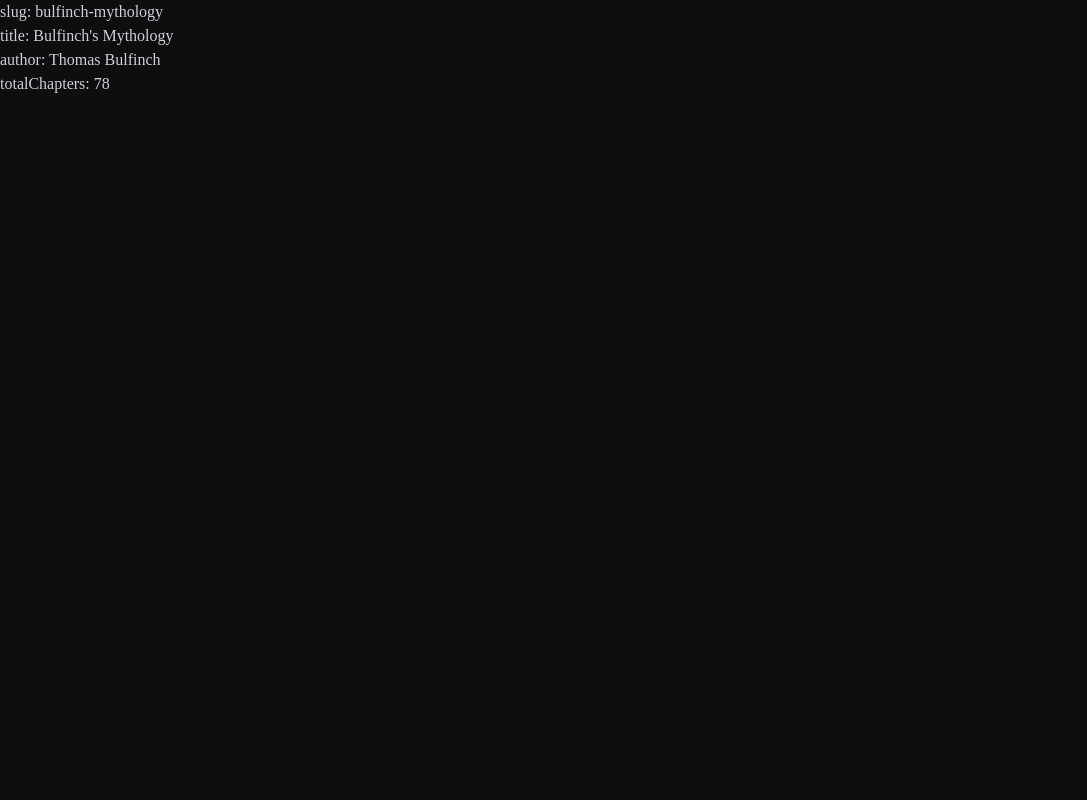
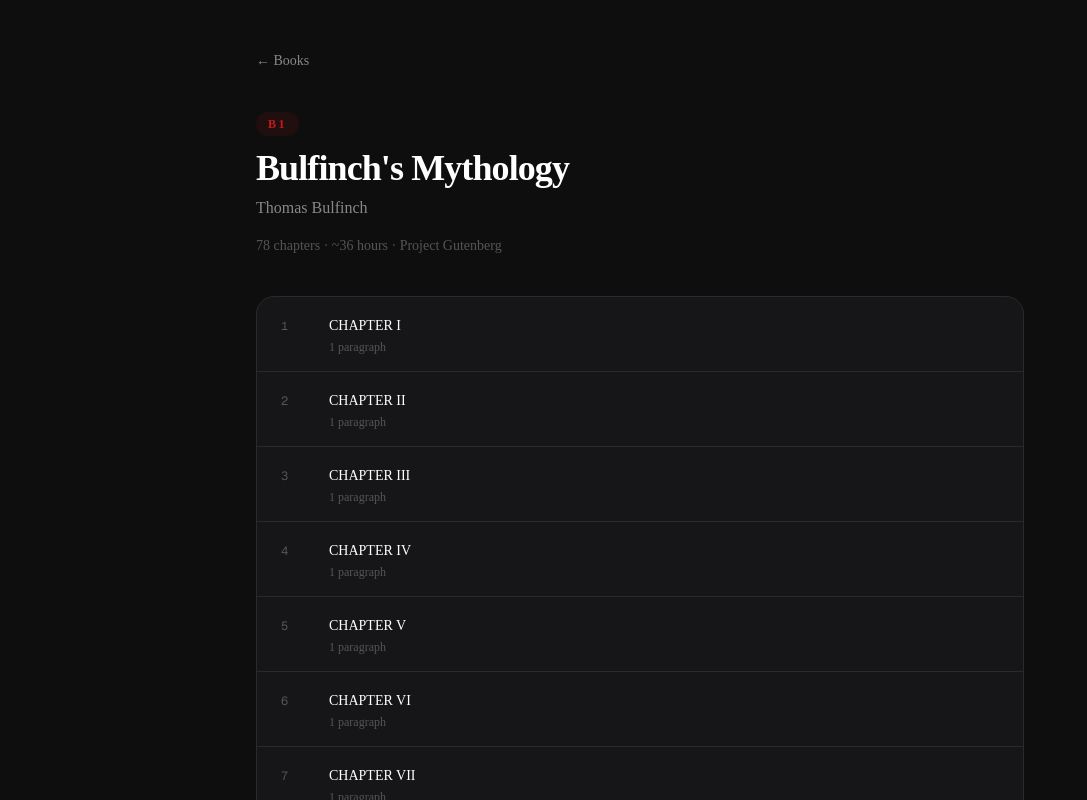
Before and after one commit to eliasperezdev/app-english-conversational, a Next.js app: page /books/bulfinch-mythology in a window 1280 px wide. Shown: the top 800 px of the page, without its empty margins (0-1087 px from the left). Built offline with nearby package versions, Linux system fonts and the light colour scheme.

Commit message:
page books

```diff
--- a/app/books/[slug]/page.tsx
+++ b/app/books/[slug]/page.tsx
@@ -1,9 +1,15 @@
+import Link from 'next/link'
 import { notFound } from 'next/navigation'
 import { getAllBooksMetadata, getBook } from '@/lib/books'
 
 export async function generateStaticParams() {
   const books = await getAllBooksMetadata()
   return books.map((b) => ({ slug: b.slug }))
+}
+
+function formatTime(minutes: number): string {
+  if (minutes < 60) return `~${minutes} min`
+  return `~${Math.round(minutes / 60)} hours`
 }
 
 interface Props {
@@ -16,11 +22,57 @@
   if (!book) notFound()
 
   return (
-    <main>
-      <p>slug: {book.slug}</p>
-      <p>title: {book.title}</p>
-      <p>author: {book.author}</p>
-      <p>totalChapters: {book.totalChapters}</p>
+    <main className="min-h-screen bg-[#0e0e0f] px-6 py-12">
+      <div className="max-w-3xl mx-auto">
+
+        {/* Back */}
+        <Link
+          href="/books"
+          className="inline-flex items-center gap-1.5 text-[#888] text-sm hover:text-white transition-colors mb-10"
+        >
+          ← Books
+        </Link>
+
+        {/* Header */}
+        <div className="mb-10">
+          <span className="inline-block text-xs font-bold uppercase tracking-[0.2em] text-[#C41A1A] bg-[#C41A1A]/10 rounded-full px-3 py-1 mb-3">
+            {book.level}
+          </span>
+          <h1 className="text-3xl md:text-4xl font-bold text-white tracking-tight mb-2">
+            {book.title}
+          </h1>
+          <p className="text-[#888] text-base mb-4">{book.author}</p>
+          <p className="text-[#555] text-sm">
+            {book.totalChapters} chapters · {formatTime(book.estimatedMinutes)} · {book.source}
+          </p>
+        </div>
+
+        {/* Chapter list */}
+        <div className="rounded-2xl border border-[#2a2a2e] bg-[#161618] divide-y divide-[#2a2a2e] overflow-hidden">
+          {book.chapters.map((chapter) => (
+            <Link
+              key={chapter.number}
+              href={`/books/${slug}/${chapter.number}`}
+              className="flex items-baseline gap-4 px-6 py-4 hover:bg-[#1c1c1f] transition-colors group"
+            >
+              <span className="text-xs font-mono text-[#555] w-8 shrink-0 group-hover:text-[#888] transition-colors">
+                {chapter.number}
+              </span>
+              <div className="min-w-0">
+                <span className="text-sm font-medium text-white">
+                  {chapter.heading}
+                  {chapter.title && (
+                    <span className="text-[#d0d0d5] font-normal"> — {chapter.title}</span>
+                  )}
+                </span>
+                <span className="block text-xs text-[#555] mt-0.5">
+                  {chapter.paragraphs.length} {chapter.paragraphs.length === 1 ? 'paragraph' : 'paragraphs'}
+                </span>
+              </div>
+            </Link>
+          ))}
+        </div>
+      </div>
     </main>
   )
 }
--- a/app/books/page.tsx
+++ b/app/books/page.tsx
@@ -1,14 +1,59 @@
+import Link from 'next/link'
 import { getAllBooksMetadata } from '@/lib/books'
+
+function formatTime(minutes: number): string {
+  if (minutes < 60) return `~${minutes} min`
+  return `~${Math.round(minutes / 60)} hours`
+}
 
 export default async function BooksPage() {
   const books = await getAllBooksMetadata()
 
   return (
-    <main>
-      <p>Books ({books.length})</p>
-      {books.map((b) => (
-        <p key={b.slug}>{b.slug}</p>
-      ))}
+    <main className="min-h-screen bg-[#0e0e0f] px-6 py-12">
+      <div className="max-w-4xl mx-auto">
+
+        {/* Back */}
+        <Link
+          href="/"
+          className="inline-flex items-center gap-1.5 text-[#888] text-sm hover:text-white transition-colors mb-10"
+        >
+          ← Home
+        </Link>
+
+        {/* Header */}
+        <div className="mb-10">
+          <p className="text-xs font-semibold uppercase tracking-[0.25em] text-[#C41A1A] mb-2">
+            AI Language Tutor
+          </p>
+          <h1 className="text-3xl md:text-4xl font-bold text-white tracking-tight mb-3">
+            Books
+          </h1>
+          <p className="text-[#888] text-base max-w-lg">
+            Classic literature to expand your vocabulary and reading comprehension.
+          </p>
+        </div>
+
+        {/* Book cards */}
+        <div className="grid grid-cols-1 sm:grid-cols-2 gap-4">
+          {books.map((book) => (
+            <Link
+              key={book.slug}
+              href={`/books/${book.slug}`}
+              className="group relative rounded-2xl border border-[#2a2a2e] bg-[#161618] p-7 hover:border-[#C41A1A] transition-colors"
+            >
+              <span className="inline-block text-xs font-bold uppercase tracking-[0.2em] text-[#C41A1A] bg-[#C41A1A]/10 rounded-full px-3 py-1 mb-4">
+                {book.level}
+              </span>
+              <p className="font-semibold text-white text-lg mb-1">{book.title}</p>
+              <p className="text-[#888] text-sm mb-4">{book.author}</p>
+              <p className="text-[#555] text-xs group-hover:text-[#888] transition-colors">
+                {book.totalChapters} chapters · {formatTime(book.estimatedMinutes)} →
+              </p>
+            </Link>
+          ))}
+        </div>
+      </div>
     </main>
   )
 }
```
